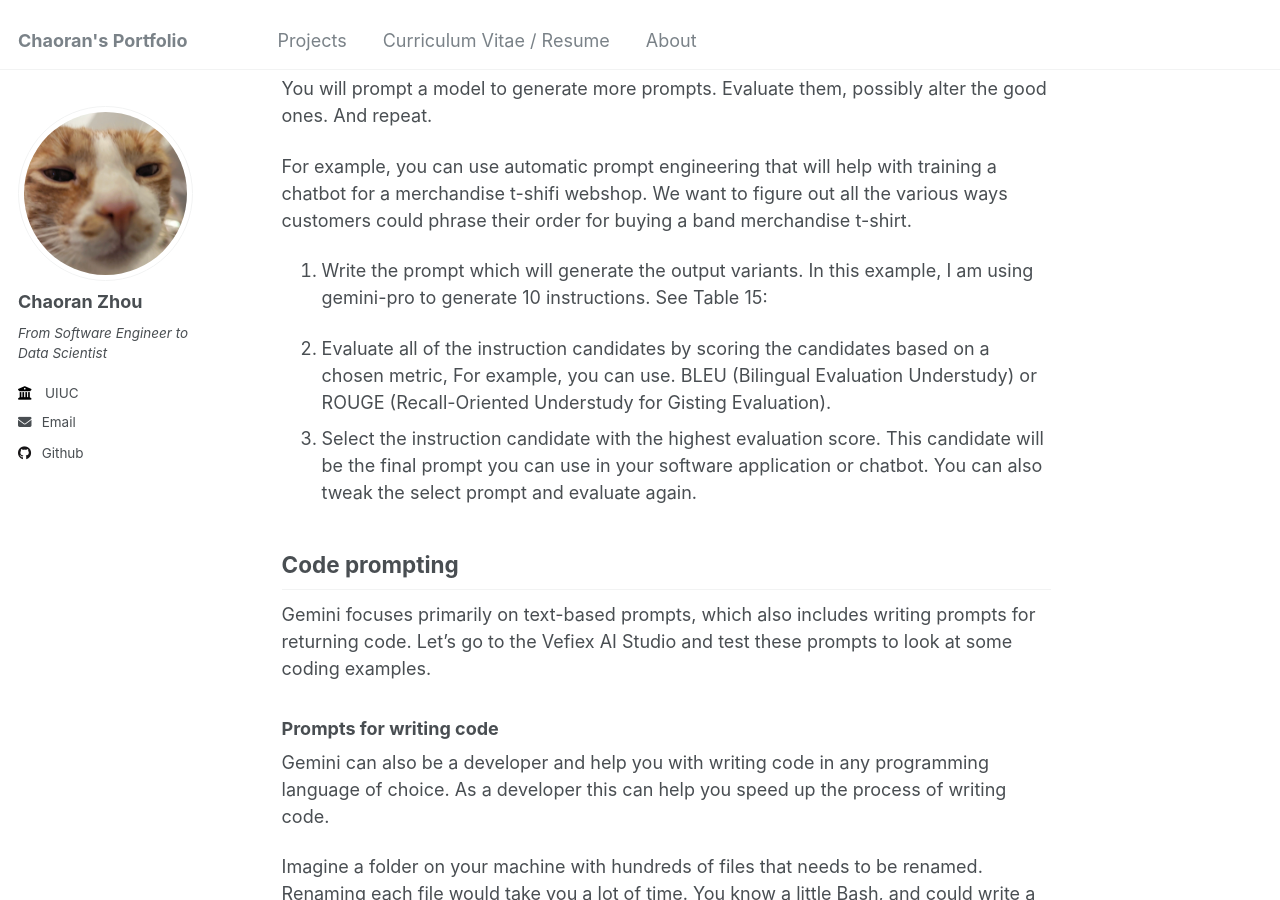
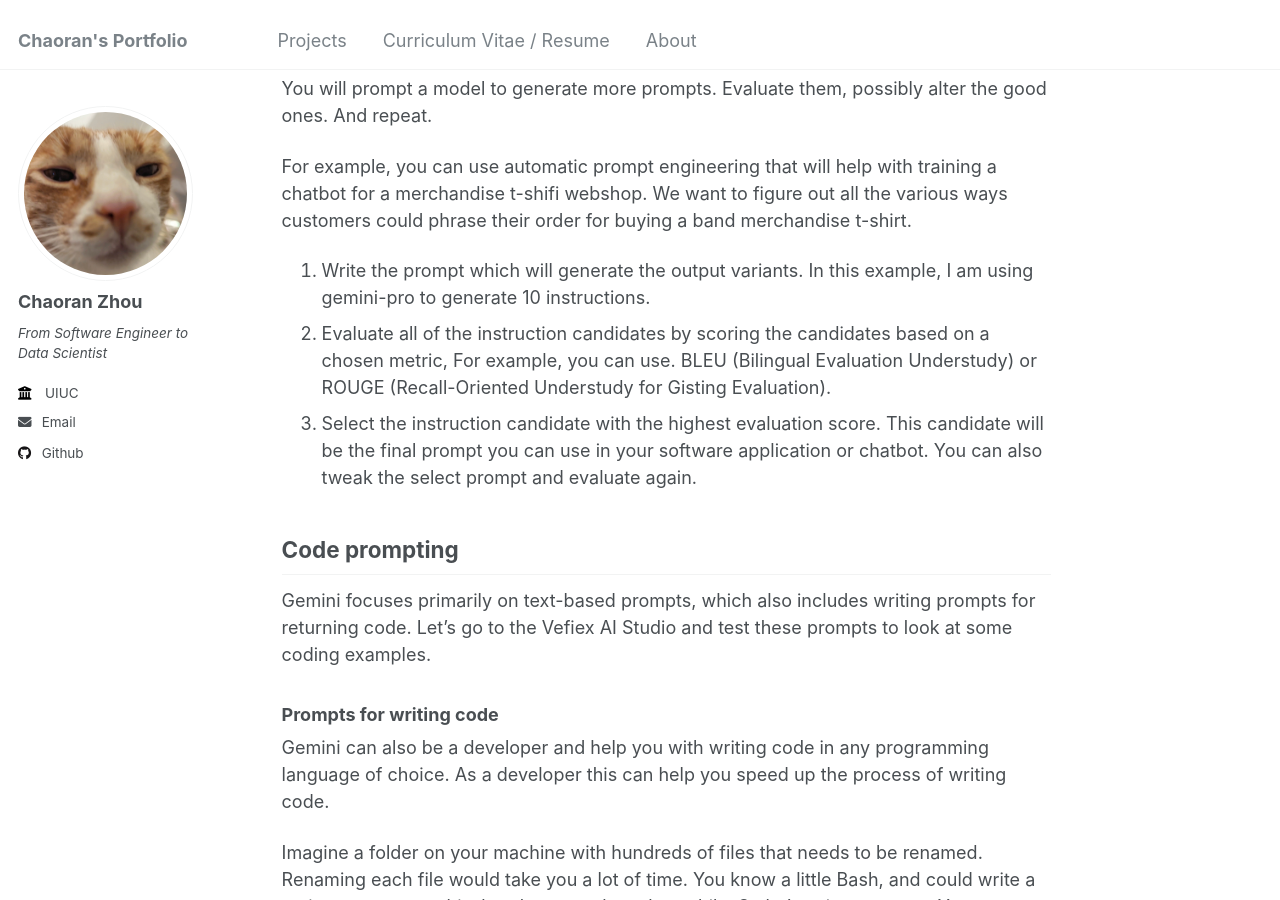
Before and after one commit to ranranrunforit/ranranrunforit.github.io, a Jekyll site: the page built from _projects/project-16.md, in a window 1280 px wide and 900 px high, scrolled down 11606 px. Built offline with Jekyll 4.4.1, drawn with Linux system fonts in a browser that asks for light colours.

Commit message:
Update project-16.md

```diff
--- a/_projects/project-16.md
+++ b/_projects/project-16.md
@@ -317,8 +317,7 @@ You will prompt a model to generate more prompts. Evaluate them, possibly alter
 
 For example, you can use automatic prompt engineering that will help with training a chatbot for a merchandise t-shifi webshop. We want to figure out all the various ways customers could phrase their order for buying a band merchandise t-shirt.
 
-1.	Write the prompt which will generate the output variants. In this example, I am using gemini-pro to generate 10 instructions. See Table 15:
-
+1.	Write the prompt which will generate the output variants. In this example, I am using gemini-pro to generate 10 instructions.
 2.	Evaluate all of the instruction candidates by scoring the candidates based on a chosen metric, For example, you can use. BLEU (Bilingual Evaluation Understudy) or ROUGE (Recall-Oriented Understudy for Gisting Evaluation).
 3.	Select the instruction candidate with the highest evaluation score. This candidate will be the final prompt you can use in your software application or chatbot. You can also tweak the select prompt and evaluate again.
 
```
